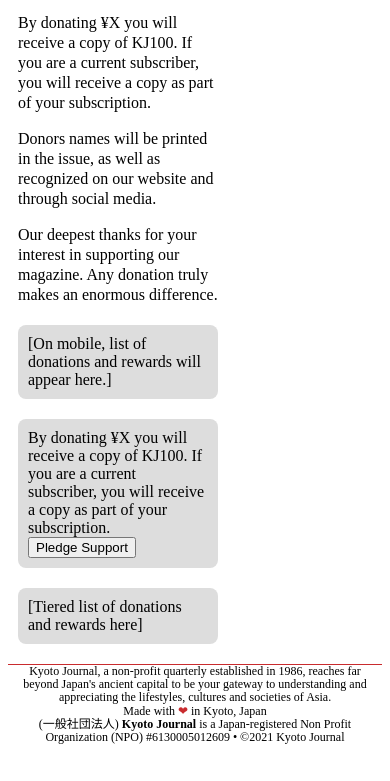
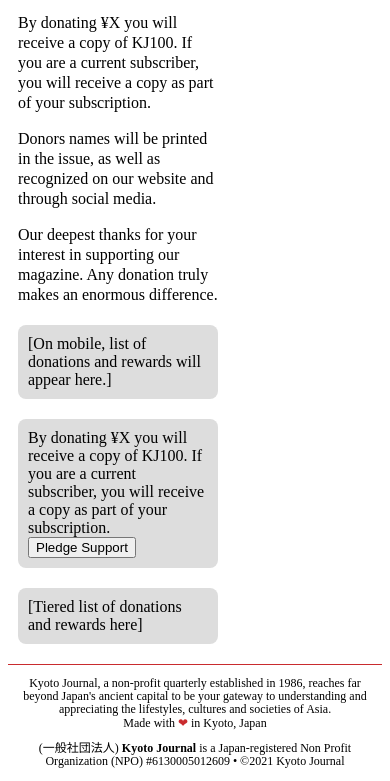
Before and after one commit to hermosawave/KJ100, a plain HTML site: page index.html in a window 390 px wide. Shown: the part 1167-1948 px from the top of the page. Before the commit the page ends 1920 px from the top, so only its background shows below. Drawn offline with Linux system fonts and the light colour scheme; a web font is replaced by a local one.

Commit message:
back to footer p

```diff
--- a/index.html
+++ b/index.html
@@ -4,7 +4,7 @@
     <meta charset="UTF-8">
 <link rel="stylesheet" type="text/css" href="kj100.css"/>
 <link rel="stylesheet" href="https://use.typekit.net/tbn2zsb.css">
-<meta name="viewport" id="viewport" content="width=device-width, initial-scale=1.0, minimum-scale=1.0,maximum-scale=10.0, minimal-ui" />
+<meta name="viewport" id="viewport" content="width=device-width, initial-scale=1.0, minimal-ui" />
 
     <title>Kyoto Journal 100</title>
 </head>
@@ -106,10 +106,10 @@
     </div>
 
     <footer>
-        <div>Kyoto Journal, a non-profit quarterly established in 1986, reaches far beyond Japan's ancient capital to be your gateway to understanding and appreciating the lifestyles, cultures and societies of Asia.<br/>
-        Made with <span class="heart_red">&#10084;</span> in Kyoto, Japan</div>
+        <p>Kyoto Journal, a non-profit quarterly established in 1986, reaches far beyond Japan's ancient capital to be your gateway to understanding and appreciating the lifestyles, cultures and societies of Asia.<br/>
+            Made with <span class="heart_red">&#10084;</span> in Kyoto, Japan</p>
 
-        <div>(一般社団法人) <strong>Kyoto Journal</strong> is a Japan-registered Non Profit Organization (NPO) #6130005012609 • ©2021&nbsp;Kyoto&nbsp;Journal</div>
+        <p>(一般社団法人) <strong>Kyoto Journal</strong> is a Japan-registered Non Profit Organization (NPO) #6130005012609 • ©2021&nbsp;Kyoto&nbsp;Journal</p>
     </footer>
 </body>
 </html>
--- a/kj100.css
+++ b/kj100.css
@@ -165,8 +165,14 @@ nav a:hover, a:active {
 
 
 footer {
-        padding: 20px 20px;
+        padding: 0 20px;
         border-top: 1px solid rgb(201,43,46);
+        font-size: 9pt;
+        line-height: 10pt;
+        text-align: center;
+}
+
+footer p {
         font-size: 9pt;
         line-height: 10pt;
         text-align: center;
@@ -183,8 +189,13 @@ footer {
 
 @media only screen and (max-width: 1032px) {
 
-    .mainbody, footer {
+    .mainbody {
         padding: 0 10px;
+    }
+
+    footer {
+        padding: 0 10px;
+
     }
 
     h1 {
```
